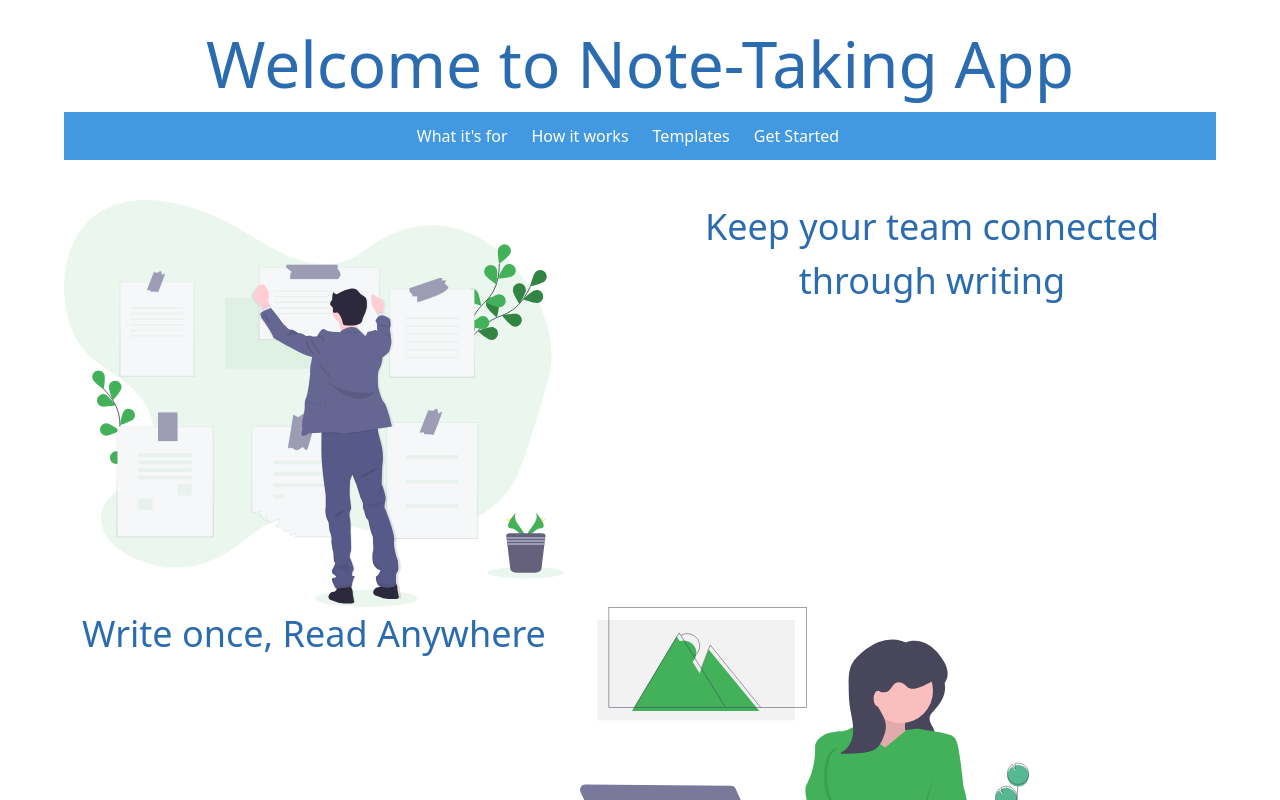
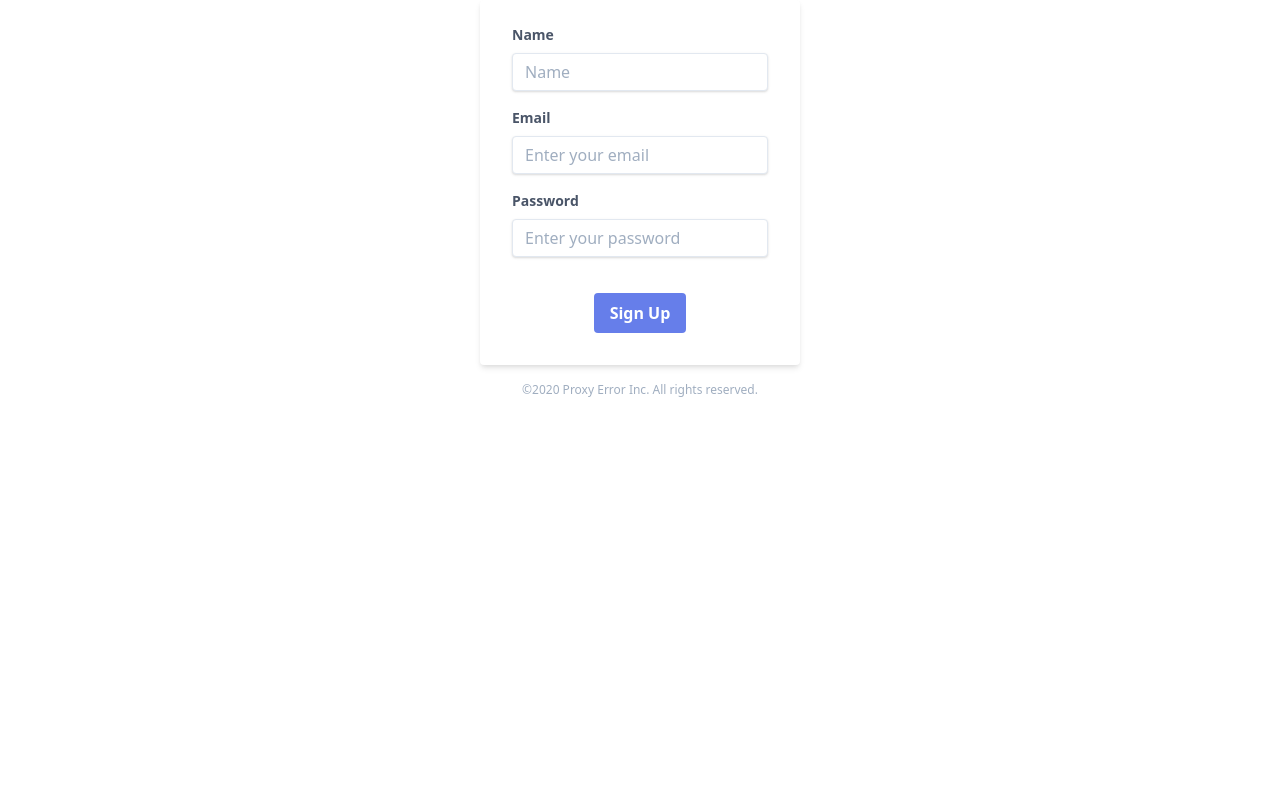
Before and after one commit to xeusteerapat/note-taking-app, a React (Create React App) app in the folder client/: page /signup in a window 1280 px wide. Shown: the top 800 px of the page. Built offline with nearby package versions, Linux system fonts and the light colour scheme.

Commit message:
update components routing

```diff
--- a/client/package.json
+++ b/client/package.json
@@ -8,6 +8,7 @@
     "@testing-library/user-event": "^7.1.2",
     "react": "^16.13.1",
     "react-dom": "^16.13.1",
+    "react-router-dom": "^5.2.0",
     "react-scripts": "3.4.1"
   },
   "scripts": {
--- a/client/src/components/App.js
+++ b/client/src/components/App.js
@@ -1,13 +1,20 @@
 import React from 'react';
+import { BrowserRouter, Route, Switch } from 'react-router-dom';
 import LandingPage from './pages/LandingPage';
 import SignUp from './pages/SignUp';
 
 const App = () => {
   return (
-    <div>
-      <LandingPage />
-      <SignUp />
-    </div>
+    <BrowserRouter>
+      <Switch>
+        <Route path="/" exact>
+          <LandingPage />
+        </Route>
+        <Route path="/signup" exact>
+          <SignUp />
+        </Route>
+      </Switch>
+    </BrowserRouter>
   );
 };
 
--- a/client/src/components/pages/LandingPage.js
+++ b/client/src/components/pages/LandingPage.js
@@ -1,4 +1,5 @@
 import React from 'react';
+import { Link } from 'react-router-dom';
 import NoteHeroLeft from '../../img/note_hero_left.svg';
 import NoteHeroRight from '../../img/note_hero_right.svg';
 
@@ -12,24 +13,24 @@ const LandingPage = () => {
         <header className="flex items-center justify-around px-4 py-3 bg-blue-500">
           <ul className="flex ">
             <li className="mr-6">
-              <a className="text-white hover:text-indigo-100" href="/">
+              <Link className="text-white hover:text-indigo-100" to="/">
                 What it's for
-              </a>
+              </Link>
             </li>
             <li className="mr-6">
-              <a className="text-white hover:text-indigo-100" href="/">
+              <Link className="text-white hover:text-indigo-100" to="/">
                 How it works
-              </a>
+              </Link>
             </li>
             <li className="mr-6">
-              <a className="text-white hover:text-indigo-100" href="/">
+              <Link className="text-white hover:text-indigo-100" to="/">
                 Templates
-              </a>
+              </Link>
             </li>
             <li className="mr-6">
-              <a className="text-white hover:text-indigo-100" href="/">
+              <Link className="text-white hover:text-indigo-100" to="/signup">
                 Get Started
-              </a>
+              </Link>
             </li>
           </ul>
         </header>
--- a/client/src/components/pages/SignUp.js
+++ b/client/src/components/pages/SignUp.js
@@ -17,6 +17,7 @@ const SignUp = () => {
               id="username"
               type="text"
               placeholder="Name"
+              required
             />
           </div>
           <div className="mb-4">
@@ -31,6 +32,7 @@ const SignUp = () => {
               id="email"
               type="text"
               placeholder="Enter your email"
+              required
             />
           </div>
           <div className="mb-6">
@@ -45,6 +47,7 @@ const SignUp = () => {
               id="password"
               type="password"
               placeholder="Enter your password"
+              required
             />
           </div>
           <div className="flex items-center justify-around">
```
Also changed, not shown: 1 other file (tests, documents, lock files or other folders).
